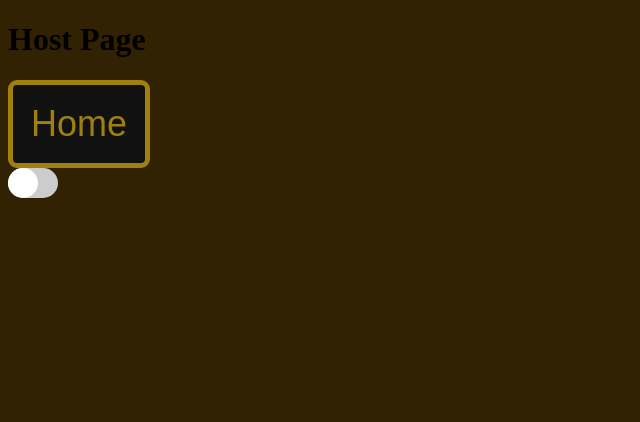
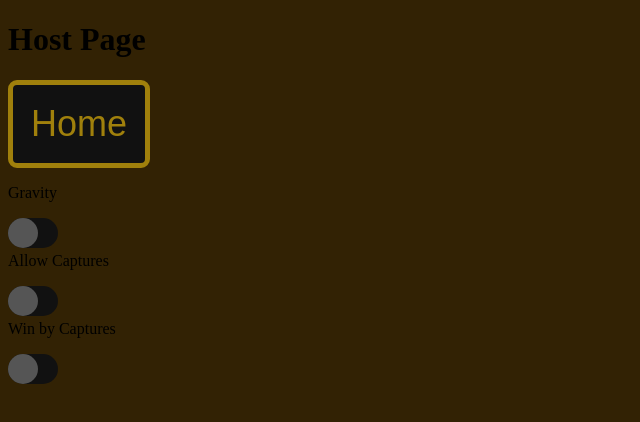
Before and after one commit to JustusHibshman/line-games, an Angular app in the folder client/: page /host in a window 1280 px wide. Shown: the top 422 px of the page, without its empty margins (0-640 px from the left). Built offline with nearby package versions, Linux system fonts and the light colour scheme.

Commit message:
Added logical functionality and styling to the toggle switch component

```diff
--- a/client/src/app/components/toggle-switch/toggle-switch.component.html
+++ b/client/src/app/components/toggle-switch/toggle-switch.component.html
@@ -1,5 +1,5 @@
 <label class="slider">
-    <input type="checkbox" class="slider">
+    <input type="checkbox" class="slider" [checked]="(value() && !disable()) || (defaultValue() && disable())" (change)="toggle()" [disabled]="disable()" >
     <span class="sliderBackdrop"></span>
     <span class="slider"></span>
 </label>
--- a/client/src/app/components/toggle-switch/toggle-switch.component.scss
+++ b/client/src/app/components/toggle-switch/toggle-switch.component.scss
@@ -23,7 +23,7 @@ span.sliderBackdrop {
     width: 50px;
     height: 30px;
     border-radius: 15px;
-    background-color: #cccccc;
+    background-color: #111111;
     transition: 0.5s;
 }
 
@@ -36,7 +36,7 @@ span.slider {
 
     width: 30px;
     height: 30px;
-    background-color: #ffffff;
+    background-color: #555555;
     transition: 0.5s;
     border-radius: 15px;
 }
@@ -46,6 +46,6 @@ input:checked ~ span.sliderBackdrop {
 }
 
 input:checked ~ span.slider {
-    background-color: #222222;
+    background-color: #b0901c;
     transform: translateX(20px);
 }
--- a/client/src/app/components/toggle-switch/toggle-switch.component.ts
+++ b/client/src/app/components/toggle-switch/toggle-switch.component.ts
@@ -1,4 +1,4 @@
-import { Component } from '@angular/core';
+import { Component, input, OnInit, output, signal } from '@angular/core';
 
 @Component({
   selector: 'app-toggle-switch',
@@ -6,6 +6,23 @@ import { Component } from '@angular/core';
   templateUrl: './toggle-switch.component.html',
   styleUrl: './toggle-switch.component.scss'
 })
-export class ToggleSwitchComponent {
+export class ToggleSwitchComponent implements OnInit {
+    defaultValue = input<boolean>(false);
+    disable      = input<boolean>(false);
+    value        = signal<boolean>(false);
+    choice       = output<boolean>();
 
+    ngOnInit(): void {
+        this.value.set(this.defaultValue());
+        this.choice.emit(this.value());
+    }
+
+    toggle(): void {
+        if (this.disable()) {
+            this.value.set(this.defaultValue());
+        } else {
+            this.value.set(!this.value());
+        }
+        this.choice.emit(this.value());
+    }
 }
--- a/client/src/app/host/host.component.html
+++ b/client/src/app/host/host.component.html
@@ -4,6 +4,13 @@
 <app-nav-button [target]='"/"' [text]='"Home"' />
 </div>
 
-<div>
-<app-toggle-switch />
-</div>
+<p>Gravity</p>
+<app-toggle-switch [defaultValue]="false" (choice)="setGravity($event)" />
+
+<p>Allow Captures</p>
+<app-toggle-switch [defaultValue]="false" (choice)="setAllowCaptures($event)" />
+
+<p>Win by Captures</p>
+<app-toggle-switch
+    [defaultValue]="false" [disable]="!allowCaptures()"
+    (choice)="setWinByCaptures($event)" />
--- a/client/src/app/host/host.component.ts
+++ b/client/src/app/host/host.component.ts
@@ -1,4 +1,4 @@
-import { Component } from '@angular/core';
+import { Component, signal } from '@angular/core';
 import { NavButtonComponent } from '@local-components/nav-button/nav-button.component';
 import { ToggleSwitchComponent } from '@local-components/toggle-switch/toggle-switch.component';
 
@@ -9,5 +9,19 @@ import { ToggleSwitchComponent } from '@local-components/toggle-switch/toggle-sw
   styleUrl: './host.component.scss'
 })
 export class HostComponent {
+    gravity:       boolean = false;
+    allowCaptures = signal<boolean>(false);
+    winByCaptures: boolean = false;
 
+    setGravity(event: boolean): void {
+        this.gravity = event;
+    }
+
+    setAllowCaptures(event: boolean): void {
+        this.allowCaptures.set(event);
+    }
+
+    setWinByCaptures(event: boolean): void {
+        this.winByCaptures = event;
+    }
 }
```
